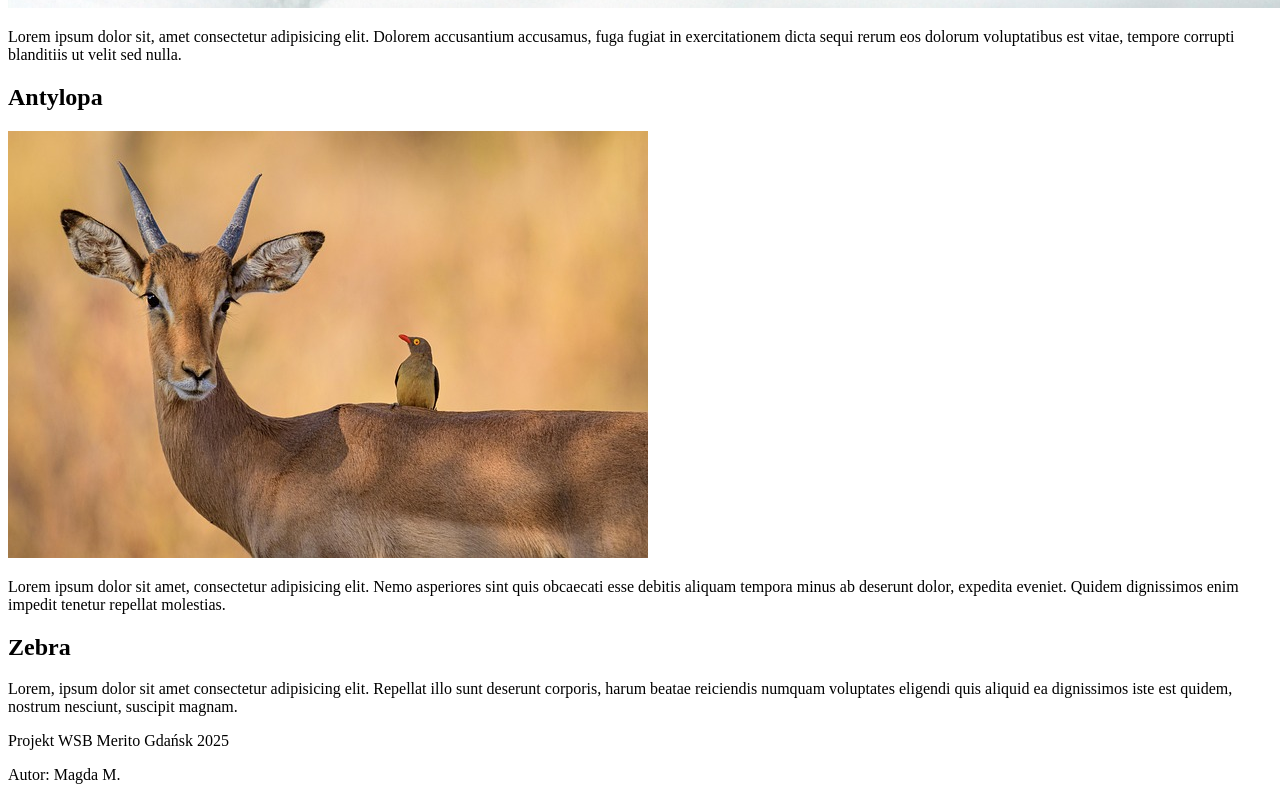
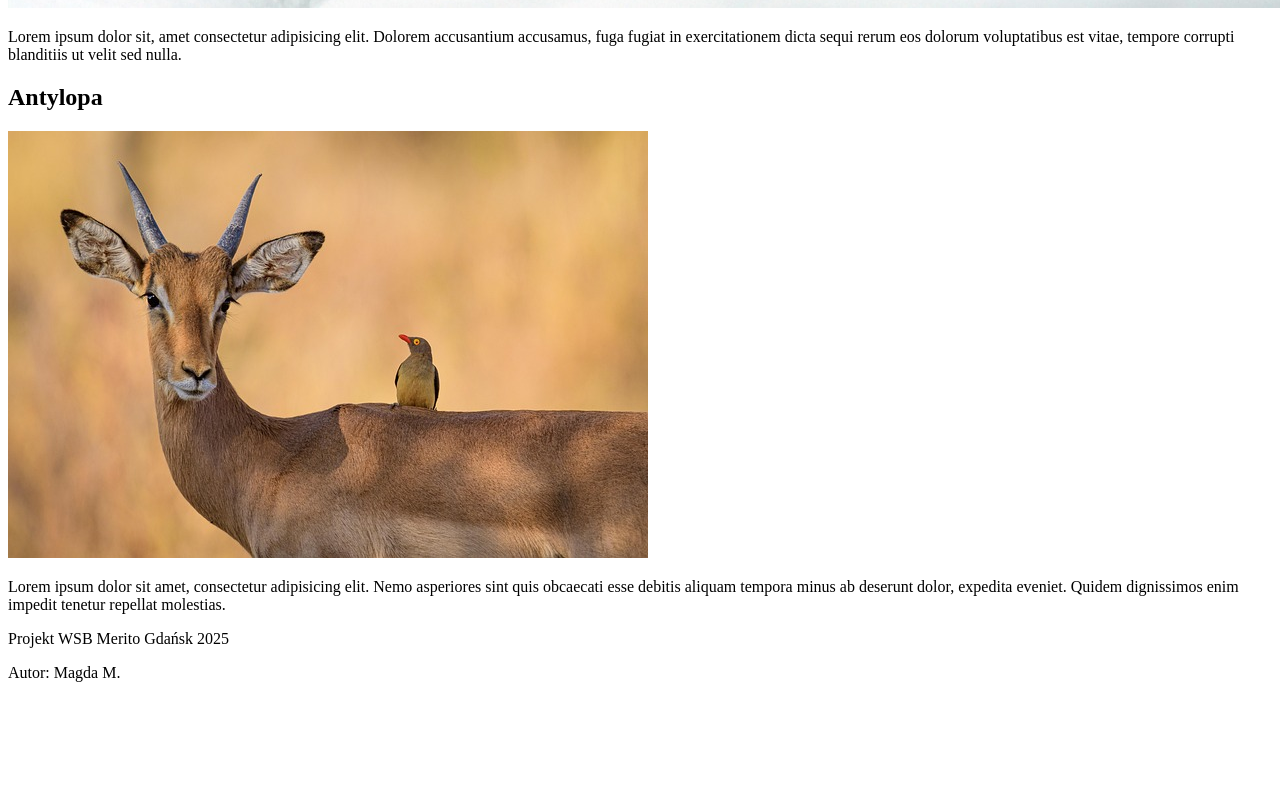
Before and after one commit to magdamadejwsb/NWWO_INLS3_PG, a plain HTML site: page index.html in a window 1280 px wide. Shown: the part 972-1772 px from the top of the page. After the commit the page ends 1670 px from the top, so only its background shows below. Drawn offline with Linux system fonts and the light colour scheme.

Commit message:
Revert "dodaj sekcje zebra"
This reverts commit ec41a378ee8733cf184afd071f72fab99a418168.

```diff
--- a/index.html
+++ b/index.html
@@ -20,10 +20,6 @@
             <img src="./img/antylopa.jpg" alt="">
             <p>Lorem ipsum dolor sit amet, consectetur adipisicing elit. Nemo asperiores sint quis obcaecati esse debitis aliquam tempora minus ab deserunt dolor, expedita eveniet. Quidem dignissimos enim impedit tenetur repellat molestias.</p>
         </section>
-        <section>
-            <h2>Zebra</h2>
-            <p>Lorem, ipsum dolor sit amet consectetur adipisicing elit. Repellat illo sunt deserunt corporis, harum beatae reiciendis numquam voluptates eligendi quis aliquid ea dignissimos iste est quidem, nostrum nesciunt, suscipit magnam.</p>
-        </section>
     </main>
     <footer>
         <p>Projekt WSB Merito Gdańsk 2025</p>
```
